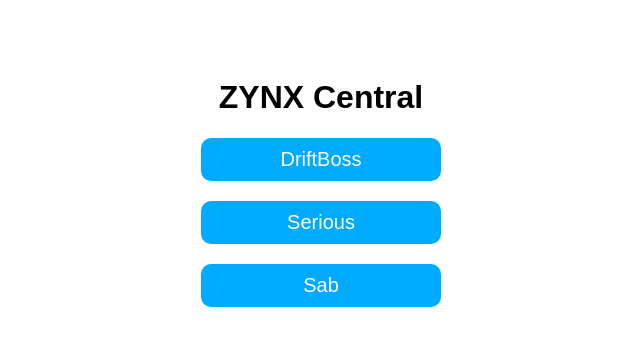
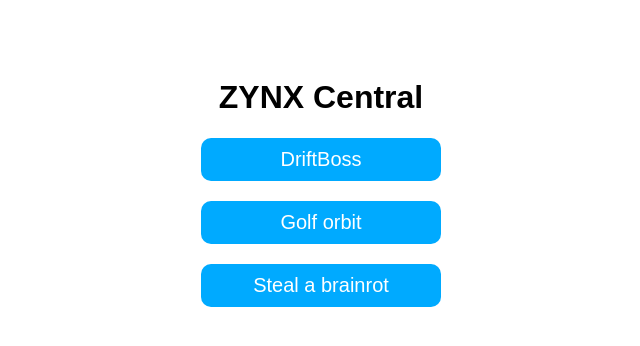
Before and after one commit to rajabrev000-lab/Unblocked-links, a plain HTML site: page index.html in a window 1280 px wide. Shown: the whole page, without its empty margins (319-959 px from the left). Drawn offline with Linux system fonts and the light colour scheme.

Commit message:
Update index.html

```diff
--- a/index.html
+++ b/index.html
@@ -42,8 +42,8 @@
 <h1>ZYNX Central</h1>
 
 <a href="driftboss.html">DriftBoss</a>
-<a href="Serious.html">Serious</a>
-<a href="Sab.html">Sab</a>
+<a href="Serious.html">Golf orbit</a>
+<a href="Sab.html">Steal a brainrot</a>
 
 </body>
 </html>
```
